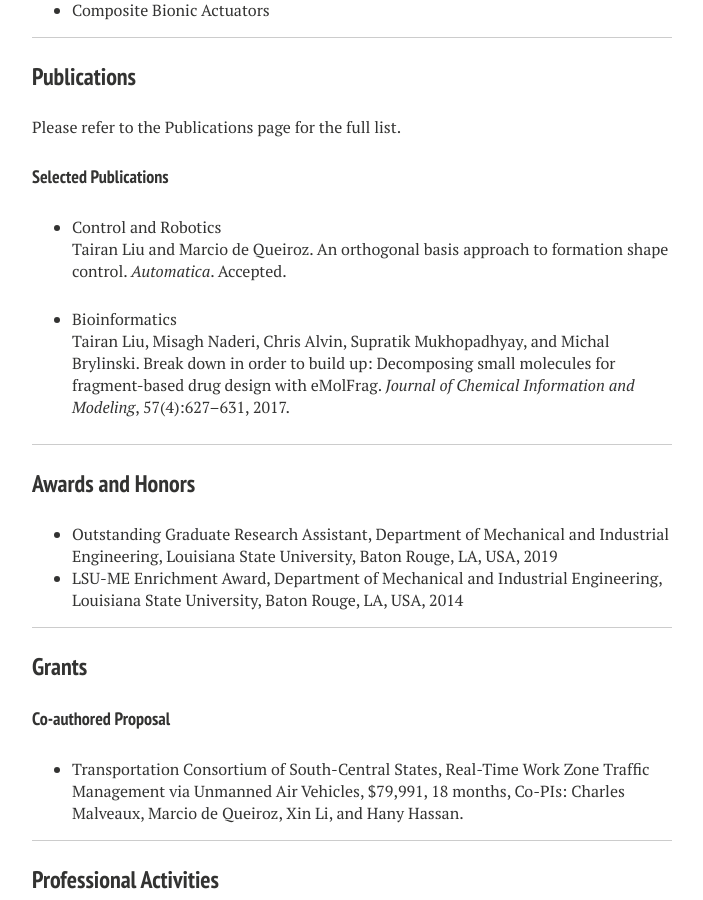
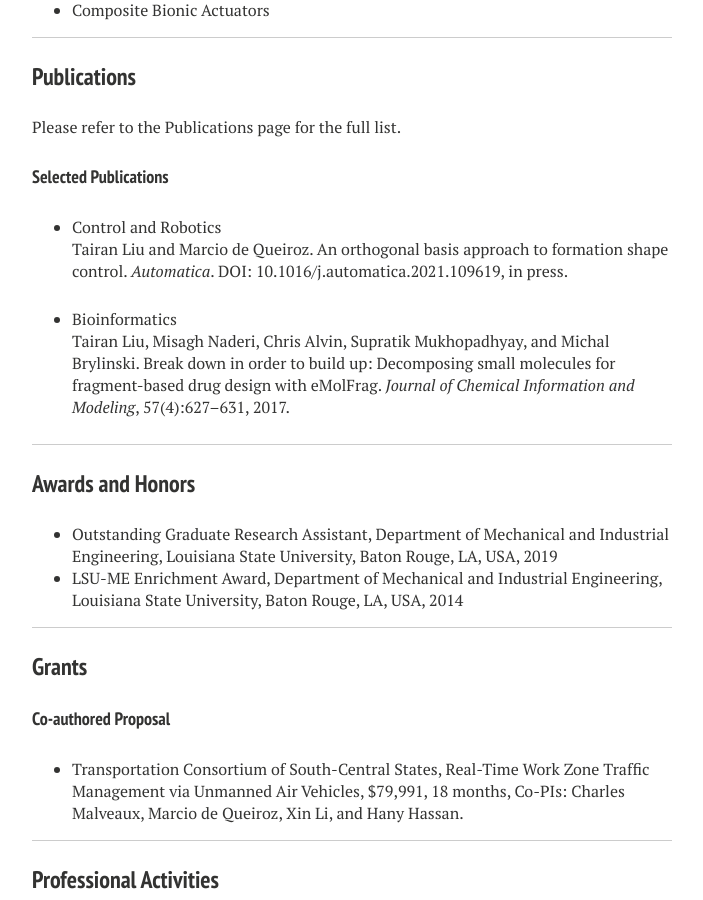
Before and after one commit to liutairan/liutairan.github.io, a Jekyll site: the page built from cv.md, in a window 1280 px wide and 900 px high, scrolled down 1375 px. Shown: the whole window, without its empty margins (288-991 px from the left). Built offline with Jekyll 4.4.1, drawn with Linux system fonts in a browser that asks for light colours; nearby versions of some CDN libraries.

Commit message:
Update cv.md

```diff
--- a/cv.md
+++ b/cv.md
@@ -69,7 +69,7 @@ Please refer to the [Publications](https://liutairan.github.io/publications/) pa
 #### Selected Publications
 
 * Control and Robotics
-Tairan Liu and Marcio de Queiroz. An orthogonal basis approach to formation shape control. *Automatica*. Accepted.
+Tairan Liu and Marcio de Queiroz. An orthogonal basis approach to formation shape control. *Automatica*. DOI: 10.1016/j.automatica.2021.109619, in press.
 
 * Bioinformatics
 Tairan Liu, Misagh Naderi, Chris Alvin, Supratik Mukhopadhyay, and Michal Brylinski. Break down in order to build up: Decomposing small molecules for fragment-based drug design with eMolFrag. *Journal of Chemical Information and Modeling*, 57(4):627–631, 2017.
```
